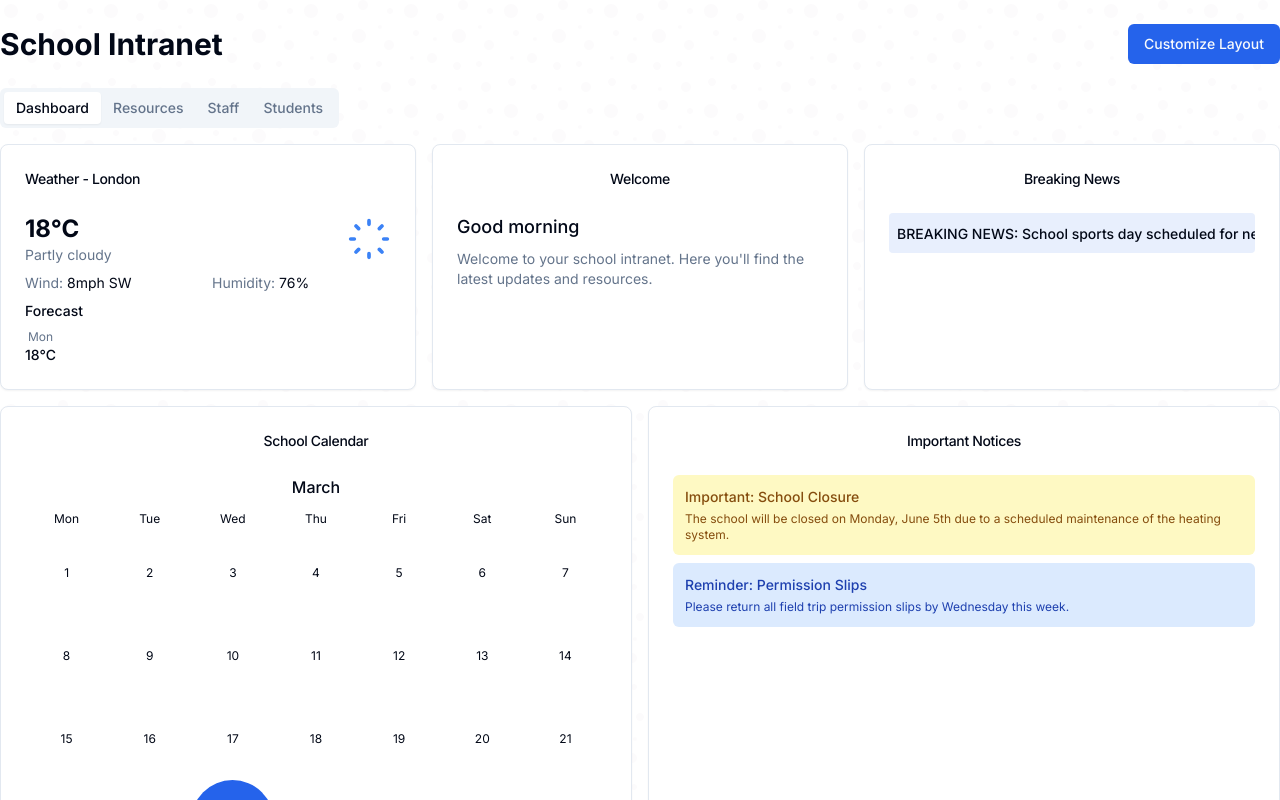
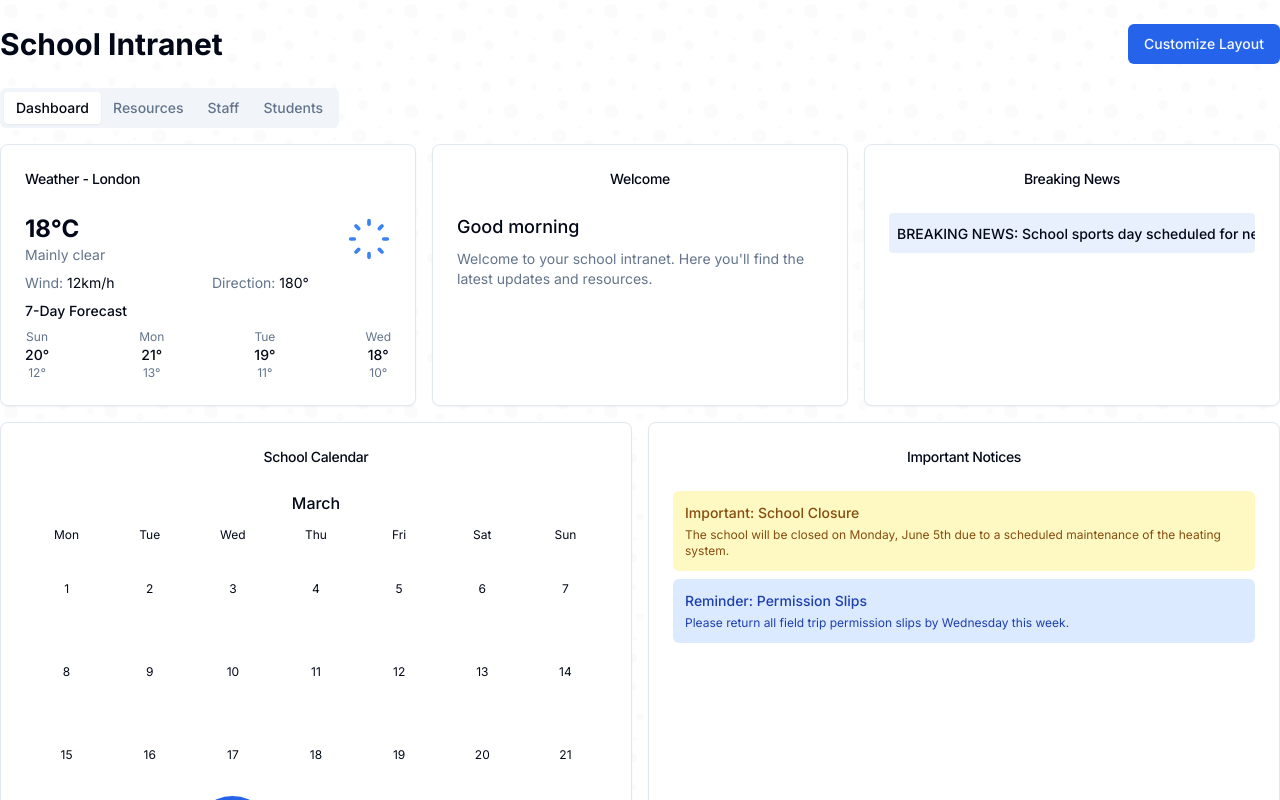
Before and after one commit to DSumm18/schoolgle-app-2025, a Next.js app: page /modules/school-intranet in a window 1280 px wide. Shown: the top 800 px of the page. Built offline with nearby package versions, Linux system fonts and the light colour scheme; no server answers.

Commit message:
Update WeatherWidget to use Open-Meteo service

```diff
--- a/src/components/widgets/WeatherWidget.tsx
+++ b/src/components/widgets/WeatherWidget.tsx
@@ -2,10 +2,10 @@
 
 import React, { useEffect, useState } from 'react';
 import { Card, CardContent, CardHeader, CardTitle } from '@/components/ui/card';
-import { MetOfficeWeatherService, MetOfficeWeatherData } from '@/lib/services/met-office-weather';
+import { WeatherService, WeatherData } from '@/lib/services/weather-service';
 
 export function WeatherWidget() {
-  const [weather, setWeather] = useState<MetOfficeWeatherData | null>(null);
+  const [weather, setWeather] = useState<WeatherData | null>(null);
   const [loading, setLoading] = useState(true);
   const [error, setError] = useState<string | null>(null);
 
@@ -13,9 +13,8 @@ export function WeatherWidget() {
     const fetchWeather = async () => {
       try {
         setLoading(true);
-        // London coordinates (you can make this configurable)
-        const weatherService = MetOfficeWeatherService.getInstance();
-        const data = await weatherService.getWeatherData(51.5074, -0.1278);
+        const weatherService = WeatherService.getInstance();
+        const data = await weatherService.getWeatherData();
         setWeather(data);
         setError(null);
       } catch (err) {
@@ -32,44 +31,6 @@ export function WeatherWidget() {
     return () => clearInterval(interval);
   }, []);
 
-  const getWeatherIcon = (weatherCode: number) => {
-    // Map Met Office weather codes to appropriate icons
-    const iconMap: { [key: number]: string } = {
-      0: "moon", // Clear night
-      1: "sun", // Sunny day
-      2: "cloud-sun", // Partly cloudy (day)
-      3: "cloud-moon", // Partly cloudy (night)
-      5: "cloud-fog", // Mist
-      6: "cloud-fog", // Fog
-      7: "cloud", // Cloudy
-      8: "cloud", // Overcast
-      9: "cloud-drizzle", // Light rain shower
-      10: "cloud-drizzle", // Light rain shower
-      11: "cloud-drizzle", // Drizzle
-      12: "cloud-rain", // Light rain
-      13: "cloud-rain", // Heavy rain shower
-      14: "cloud-rain", // Heavy rain shower
-      15: "cloud-rain", // Heavy rain
-      16: "cloud-snow", // Sleet shower
-      17: "cloud-snow", // Sleet shower
-      18: "cloud-snow", // Sleet
-      19: "cloud-hail", // Hail shower
-      20: "cloud-hail", // Hail shower
-      21: "cloud-hail", // Hail
-      22: "cloud-snow", // Light snow shower
-      23: "cloud-snow", // Light snow shower
-      24: "cloud-snow", // Light snow
-      25: "cloud-snow", // Heavy snow shower
-      26: "cloud-snow", // Heavy snow shower
-      27: "cloud-snow", // Heavy snow
-      28: "cloud-lightning", // Thunder shower
-      29: "cloud-lightning", // Thunder shower
-      30: "cloud-lightning", // Thunder
-    };
-
-    return iconMap[weatherCode] || "cloud-question";
-  };
-
   if (loading) {
     return (
       <Card className="h-full">
@@ -85,7 +46,7 @@ export function WeatherWidget() {
     );
   }
 
-  if (error) {
+  if (error || !weather) {
     return (
       <Card className="h-full">
         <CardHeader>
@@ -100,7 +61,8 @@ export function WeatherWidget() {
     );
   }
 
-  if (!weather) return null;
+  const weatherService = WeatherService.getInstance();
+  const isDay = new Date().getHours() > 6 && new Date().getHours() < 20;
 
   return (
     <Card className="h-full">
@@ -112,7 +74,9 @@ export function WeatherWidget() {
           <div className="flex items-center justify-between">
             <div>
               <h3 className="text-2xl font-bold">{weather.current.temperature}°C</h3>
-              <p className="text-sm text-muted-foreground">{weather.current.weatherType}</p>
+              <p className="text-sm text-muted-foreground">
+                {weatherService.getWeatherDescription(weather.current.weatherCode)}
+              </p>
             </div>
             <div className="text-blue-500">
               <svg
@@ -125,7 +89,7 @@ export function WeatherWidget() {
                 strokeWidth="2"
                 strokeLinecap="round"
                 strokeLinejoin="round"
-                className={getWeatherIcon(weather.current.weatherCode)}
+                className={weatherService.getWeatherIcon(weather.current.weatherCode, isDay)}
               >
                 {/* Icon paths will be added based on the weather type */}
                 <path d="M12 2v2M12 20v2M4.93 4.93l1.41 1.41M17.66 17.66l1.41 1.41M2 12h2M20 12h2M6.34 17.66l-1.41 1.41M19.07 4.93l-1.41 1.41" />
@@ -135,22 +99,27 @@ export function WeatherWidget() {
           <div className="grid grid-cols-2 gap-2 text-sm">
             <div>
               <span className="text-muted-foreground">Wind:</span>{' '}
-              {weather.current.windSpeed}mph {weather.current.windDirection}
+              {weather.current.windSpeed}km/h
             </div>
             <div>
-              <span className="text-muted-foreground">Humidity:</span>{' '}
-              {weather.current.humidity}%
+              <span className="text-muted-foreground">Direction:</span>{' '}
+              {weather.current.windDirection}°
             </div>
           </div>
           <div className="mt-4">
-            <h4 className="text-sm font-medium mb-2">Forecast</h4>
+            <h4 className="text-sm font-medium mb-2">7-Day Forecast</h4>
             <div className="flex justify-between">
-              {weather.forecast.slice(0, 4).map((day, index) => (
-                <div key={index} className="text-center">
+              {weather.daily.time.slice(0, 4).map((date, index) => (
+                <div key={date} className="text-center">
                   <div className="text-xs text-muted-foreground">
-                    {new Date(day.date).toLocaleDateString('en-GB', { weekday: 'short' })}
+                    {new Date(date).toLocaleDateString('en-GB', { weekday: 'short' })}
                   </div>
-                  <div className="text-sm font-medium">{day.temperature}°C</div>
+                  <div className="text-sm font-medium">
+                    {weather.daily.temperature_2m_max[index]}°
+                  </div>
+                  <div className="text-xs text-muted-foreground">
+                    {weather.daily.temperature_2m_min[index]}°
+                  </div>
                 </div>
               ))}
             </div>
```
